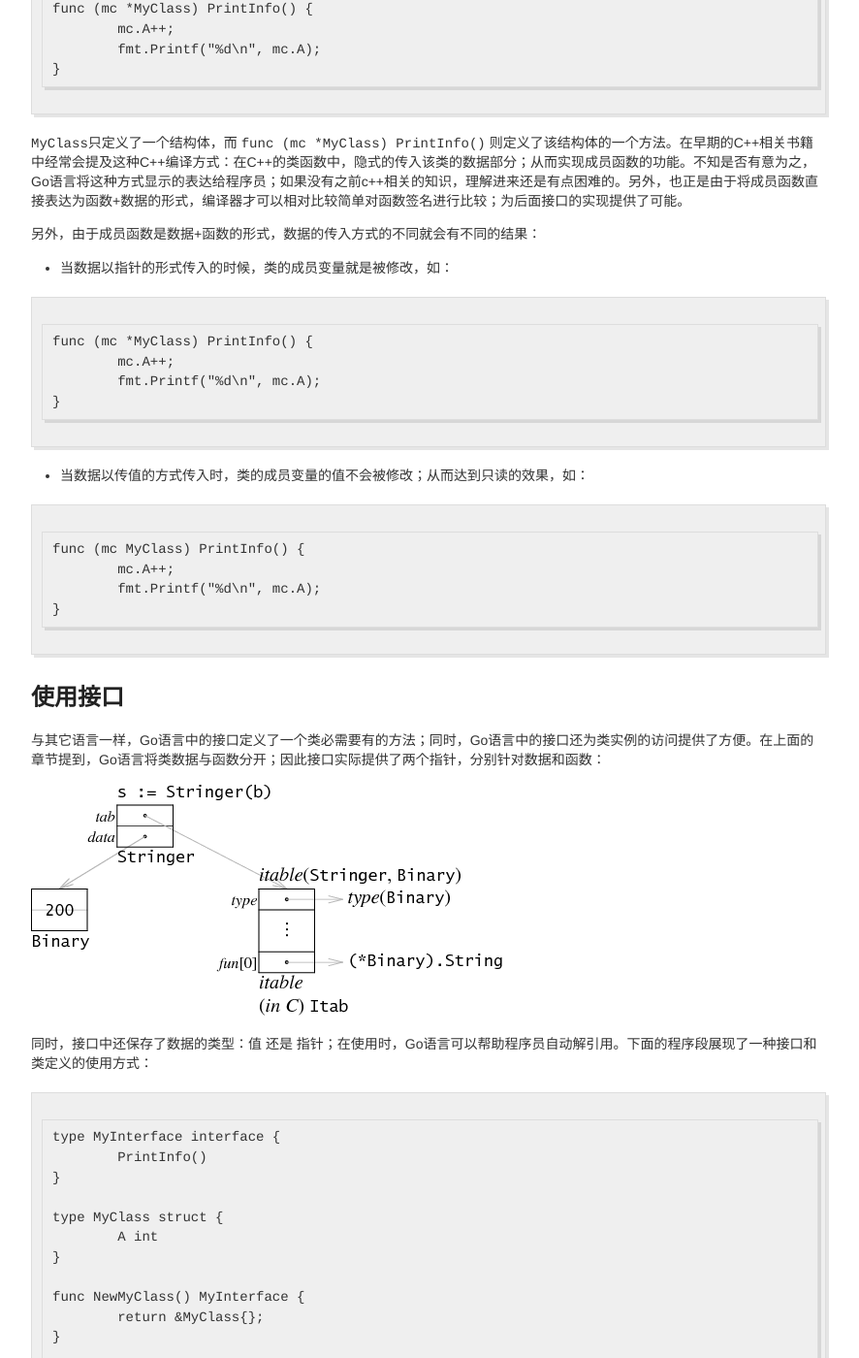
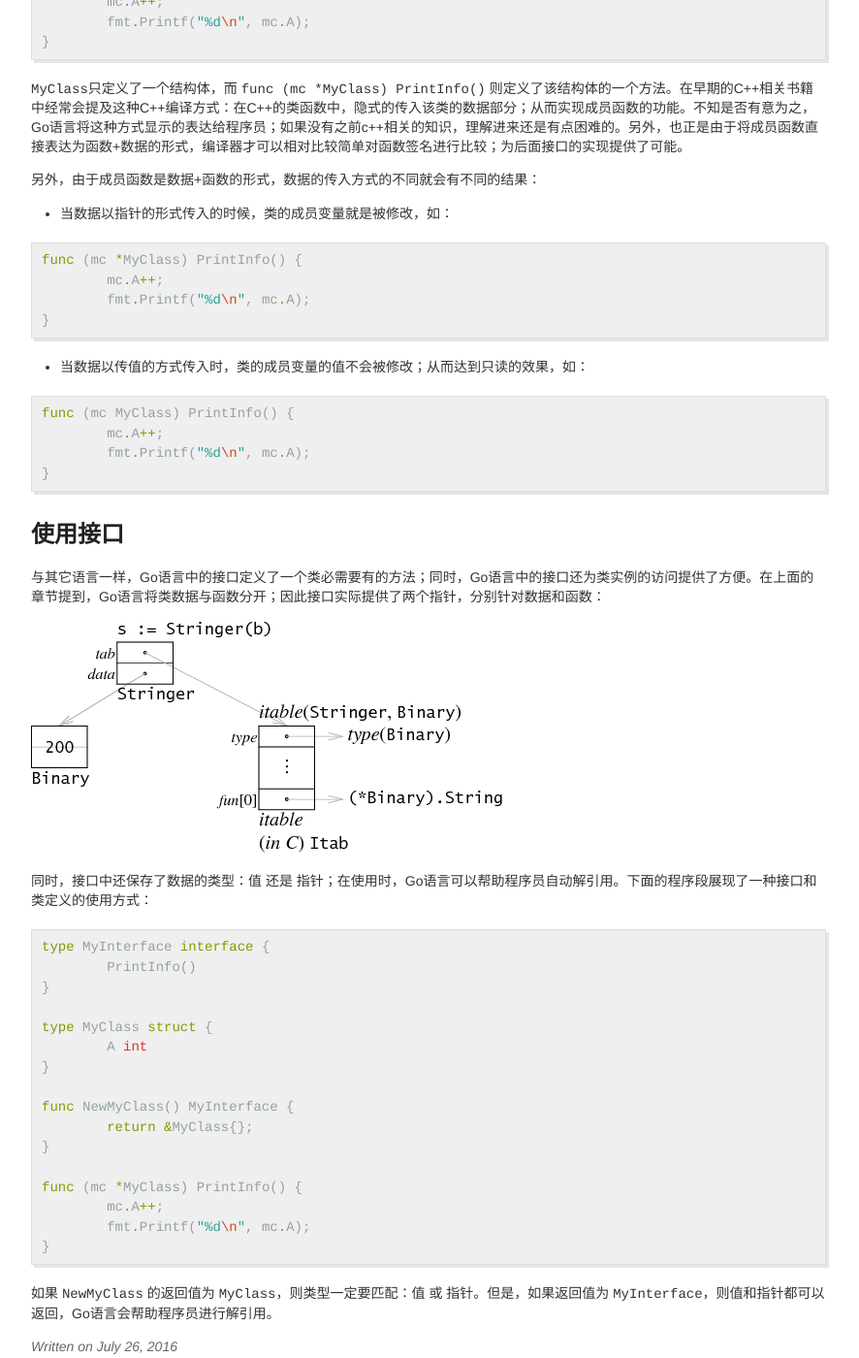
Before and after one commit to k82cn/k82cn.github.io, a Jekyll site: the page built from _posts/2016-07-26-ifce_in_go.md, in a window 1280 px wide and 1400 px high, scrolled down 485 px. Shown: the whole window at 97% size, without its empty margins (198-1084 px from the left). Built offline with Jekyll 4.4.1, drawn with Linux system fonts in a browser that asks for light colours; comment, search, counter and statistics services are not loaded; some of the changed lines change nothing that is shown; some of the changed text lies outside the part shown.

Commit message:
Add go highlight.

````diff
--- a/_posts/2016-07-26-ifce_in_go.md
+++ b/_posts/2016-07-26-ifce_in_go.md
@@ -10,8 +10,7 @@ categories: tech
 
 在类定义方面，Go语言通过结构体+函数的形式提供了类的实现机制；比较像早期的g++的实现方式。以下面这个类定义为例：
 
-```
-type MyClass struct {
+{% highlight go %}type MyClass struct {
     A int
 }
 
@@ -19,7 +18,7 @@ func (mc *MyClass) PrintInfo() {
 	mc.A++;
 	fmt.Printf("%d\n", mc.A);
 }
-```
+{% endhighlight %}
 
 `MyClass`只定义了一个结构体，而 `func (mc *MyClass) PrintInfo()` 则定义了该结构体的一个方法。在早期的C++相关书籍中经常会提及这种C++编译方式：在C++的类函数中，隐式的传入该类的数据部分；从而实现成员函数的功能。不知是否有意为之，Go语言将这种方式显示的表达给程序员；如果没有之前c++相关的知识，理解进来还是有点困难的。另外，也正是由于将成员函数直接表达为函数+数据的形式，编译器才可以相对比较简单对函数签名进行比较；为后面接口的实现提供了可能。
 
@@ -27,21 +26,19 @@ func (mc *MyClass) PrintInfo() {
 
 * 当数据以指针的形式传入的时候，类的成员变量就是被修改，如：
 
-```
-func (mc *MyClass) PrintInfo() {
+{% highlight go %}func (mc *MyClass) PrintInfo() {
 	mc.A++;
 	fmt.Printf("%d\n", mc.A);
 }
-```
+{% endhighlight %}
 
 * 当数据以传值的方式传入时，类的成员变量的值不会被修改；从而达到只读的效果，如：
 
-```
-func (mc MyClass) PrintInfo() {
+{% highlight go %}func (mc MyClass) PrintInfo() {
 	mc.A++;
 	fmt.Printf("%d\n", mc.A);
 }
-```
+{% endhighlight %}
 
 
 ## 使用接口
@@ -53,8 +50,7 @@ func (mc MyClass) PrintInfo() {
 
 同时，接口中还保存了数据的类型：值 还是 指针；在使用时，Go语言可以帮助程序员自动解引用。下面的程序段展现了一种接口和类定义的使用方式：
 
-```
-type MyInterface interface {
+{% highlight go %}type MyInterface interface {
 	PrintInfo()
 }
 
@@ -70,6 +66,6 @@ func (mc *MyClass) PrintInfo() {
 	mc.A++;
 	fmt.Printf("%d\n", mc.A);
 }
-```
+{% endhighlight %}
 
 如果 `NewMyClass` 的返回值为 `MyClass`，则类型一定要匹配：值 或 指针。但是，如果返回值为 `MyInterface`，则值和指针都可以返回，Go语言会帮助程序员进行解引用。
````
